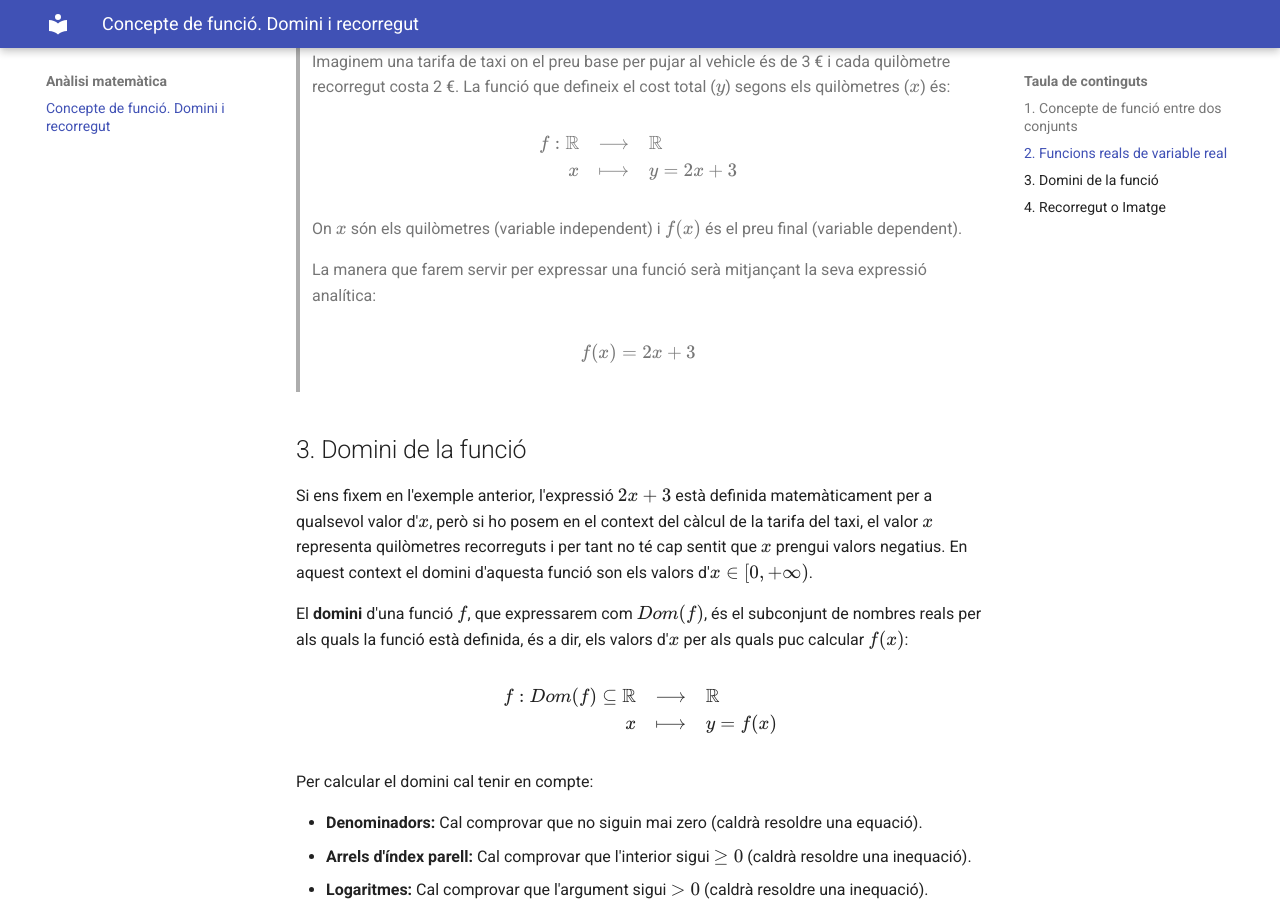
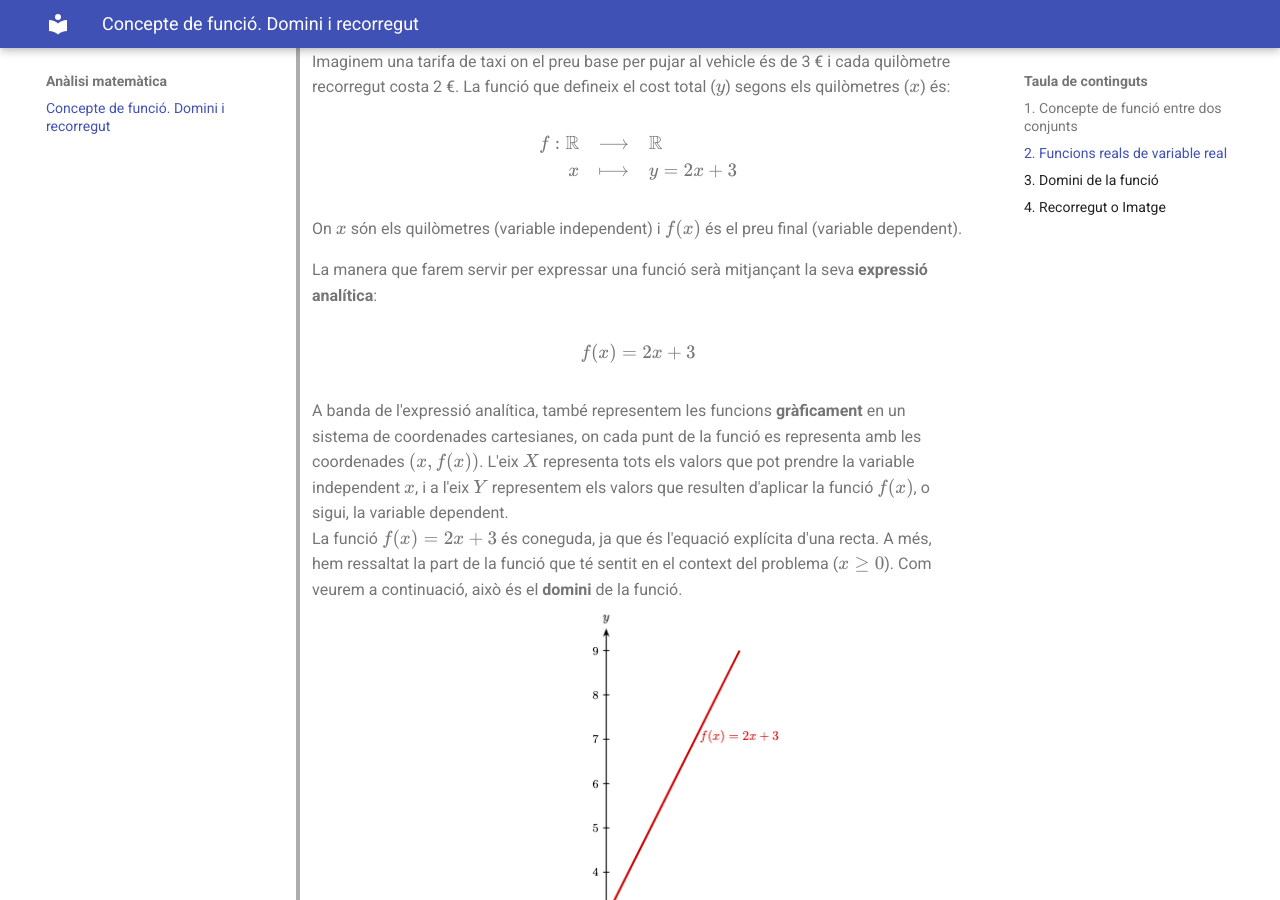
Before and after one commit to irazuzta/MatematiquesBat, an MkDocs documentation site: the page built from docs/analisi/01_concepte_funcio.md, in a window 1280 px wide and 900 px high, scrolled down 1425 px. Built offline with MkDocs 1.6.1 and Material for MkDocs 9.7.7, drawn with Linux system fonts in a browser that asks for light colours.

Commit message:
Anàlisi. Conceptes inicials

```diff
--- a/docs/analisi/01_concepte_funcio.md
+++ b/docs/analisi/01_concepte_funcio.md
@@ -54,9 +54,13 @@ $$
 >
 >On $x$ són els quilòmetres (variable independent) i $f(x)$ és el preu final (variable dependent).
 >
->La manera que farem servir per expressar una funció serà mitjançant la seva expressió analítica:
+>La manera que farem servir per expressar una funció serà mitjançant la seva **expressió analítica**:
 >
 > $$f(x) = 2x + 3$$
+>
+>A banda de l'expressió analítica, també representem les funcions **gràficament** en un sistema de coordenades cartesianes, on cada punt de la funció es representa amb les coordenades $(x,f(x))$. L'eix $X$ representa tots els valors que pot prendre la variable independent $x$, i a l'eix $Y$ representem els valors que resulten d'aplicar la funció $f(x)$, o sigui, la variable dependent.
+La funció $f(x)=2x+3$ és coneguda, ja que és l'equació explícita d'una recta. A més, hem ressaltat la part de la funció que té sentit en el context del problema ($x\geq0$). Com veurem a continuació, això és el **domini** de la funció.
+> ![Domini i recorregut](../img/analisi/exemple_taxi.png){width=60%}
 
 
 ## 3. Domini de la funció
```
Also changed, not shown: docs/img/analisi/exemple_taxi.png (added).
